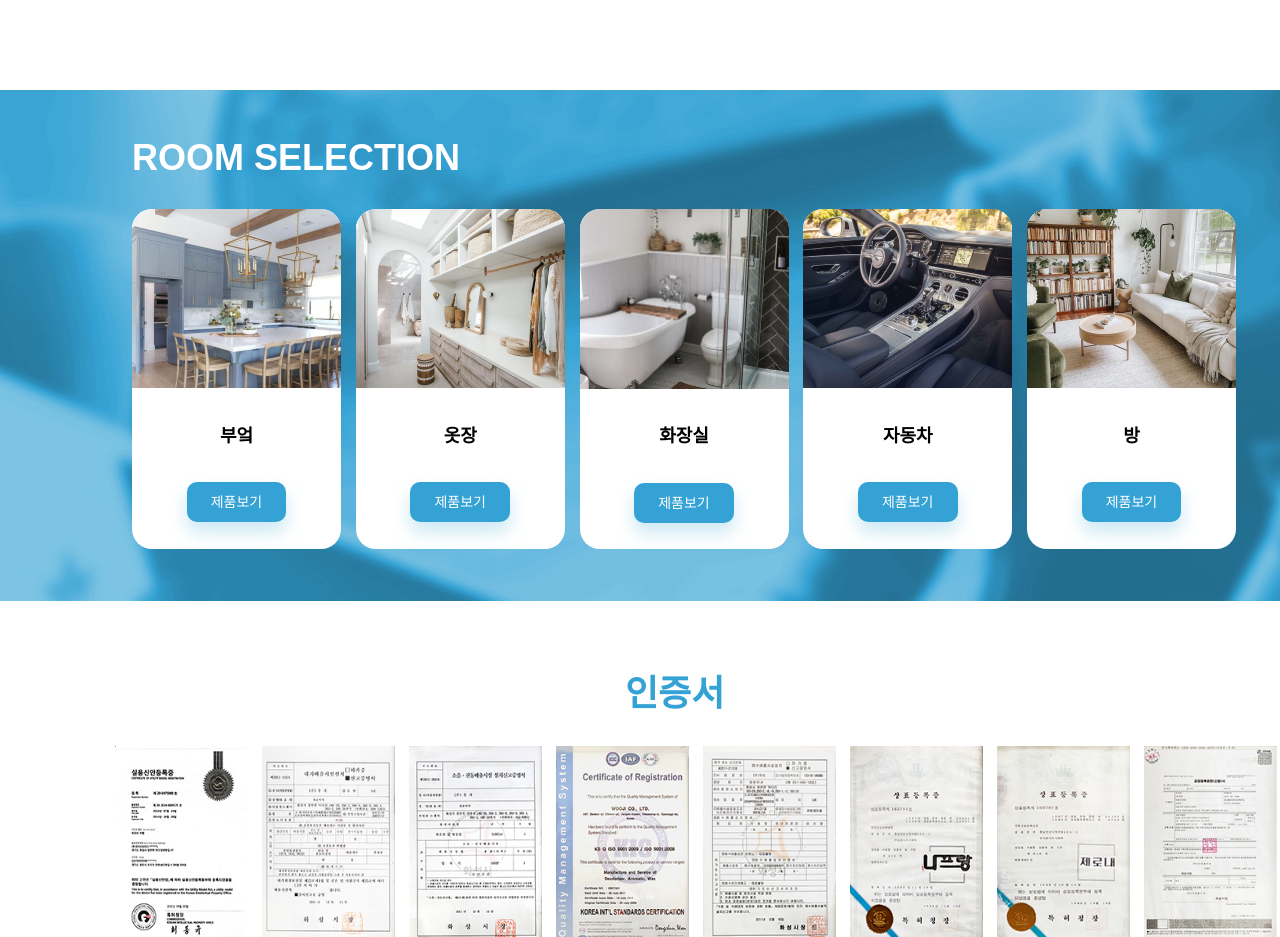
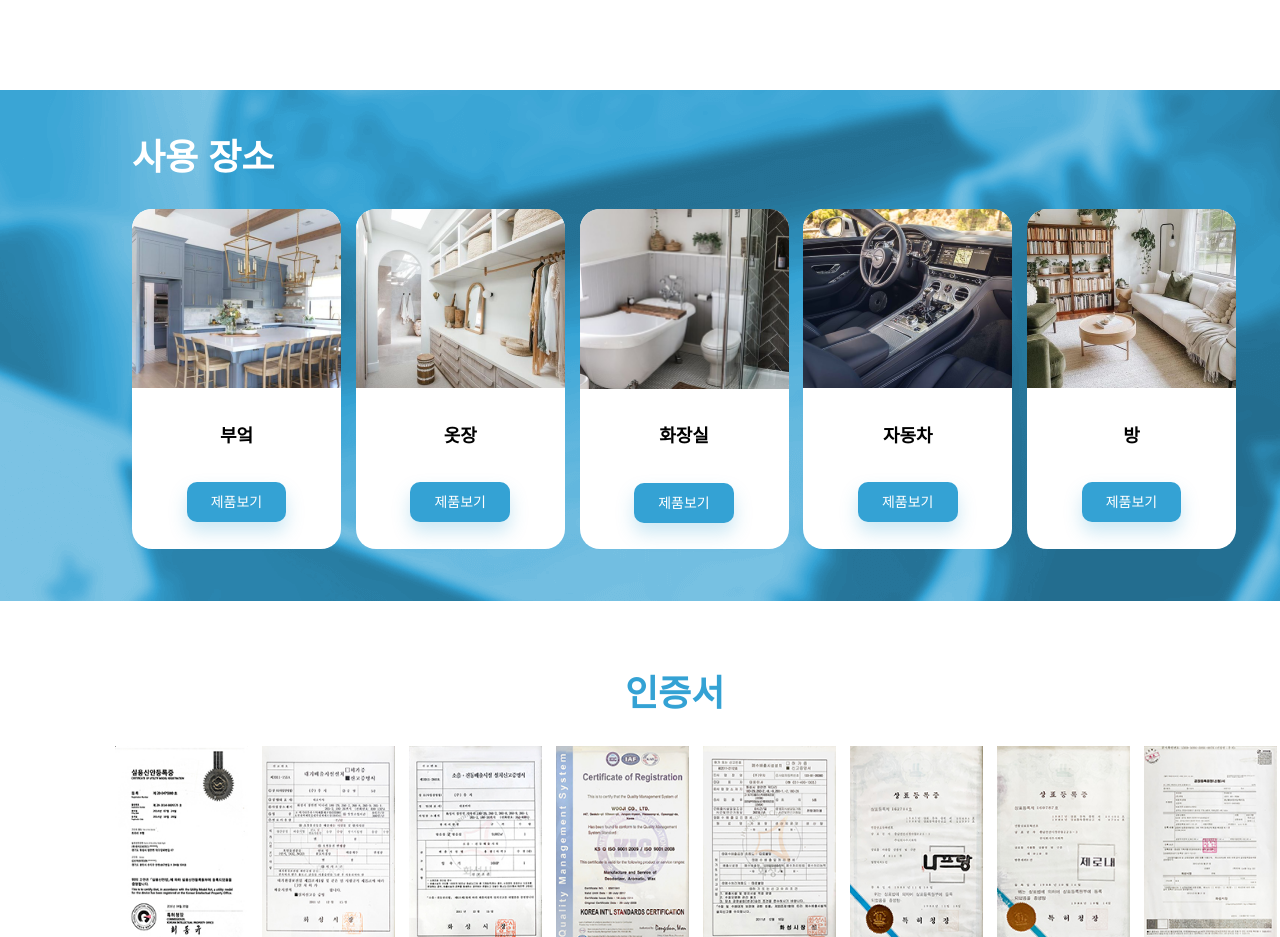
Before and after one commit to nikolajbotalov/Wooji, a plain HTML site: page index.html in a window 1280 px wide. Shown: the part 3240-4177 px from the top of the page. Drawn offline with Linux system fonts and the light colour scheme.

Commit message:
change language filters title on index page

```diff
--- a/index.html
+++ b/index.html
@@ -169,7 +169,7 @@
       <!-- end company-info -->
 
       <section class="advantages">
-        <h1 class="titles advantages__title">ROOM SELECTION</h1>
+        <h1 class="titles advantages__title">사용 장소</h1>
         <div class="advantages-container">
           <div class="room card-room">
             <img
```
